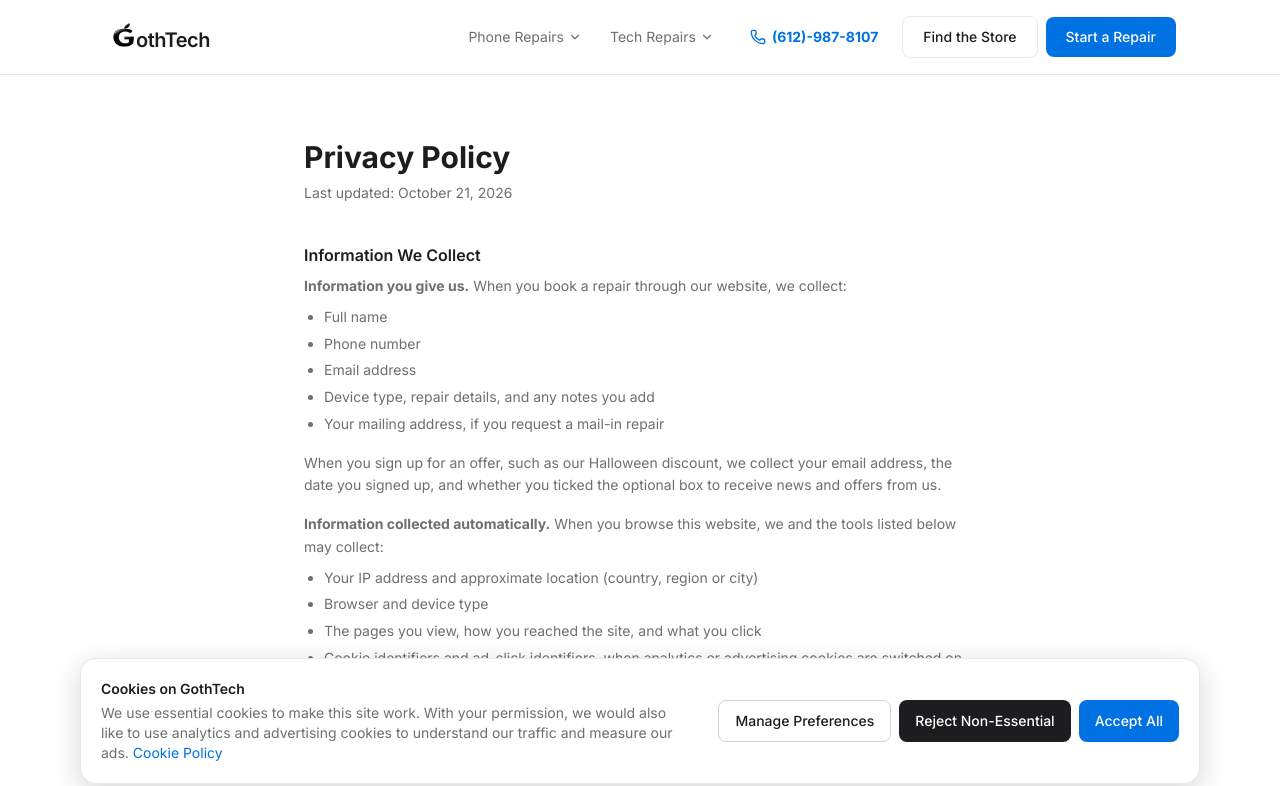
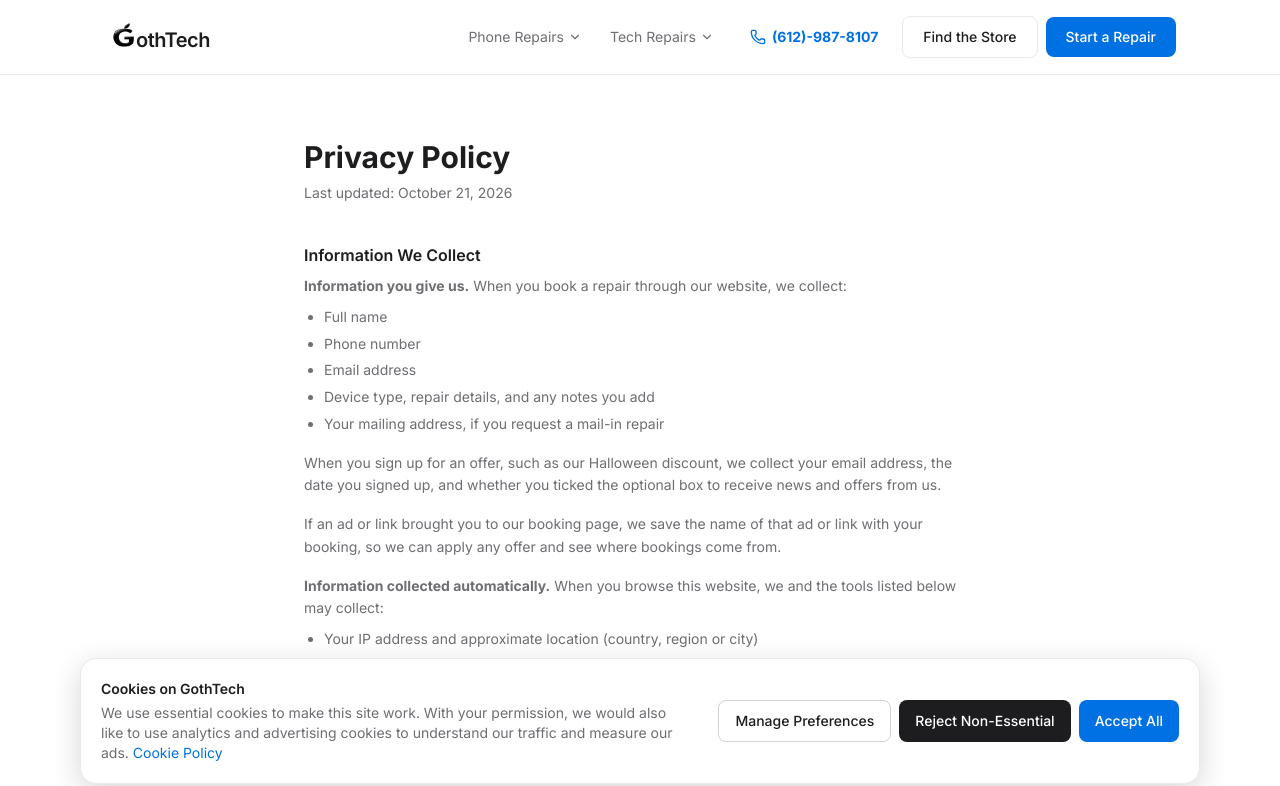
Before and after one commit to gothtech5/goth-repair, a Next.js app: page /privacy in a window 1280 px wide. Shown: the top 786 px of the page. Built offline with nearby package versions, Linux system fonts and the light colour scheme.

Commit message:
Privacy Policy: booking source from ads and links
Co-Authored-By: Claude Opus 5.5 <noreply@anthropic.com>
Claude-Session: https://claude.ai/code/session_011K6zuQQh6st145AK3irHLZ

```diff
--- a/src/app/privacy/page.tsx
+++ b/src/app/privacy/page.tsx
@@ -37,6 +37,11 @@ export default function PrivacyPage() {
             When you sign up for an offer, such as our Halloween discount, we
             collect your email address, the date you signed up, and whether you
             ticked the optional box to receive news and offers from us.
+          </p>
+          <p className="mt-4">
+            If an ad or link brought you to our booking page, we save the name
+            of that ad or link with your booking, so we can apply any offer and
+            see where bookings come from.
           </p>
           <p className="mt-4">
             <strong>Information collected automatically.</strong> When you
```
